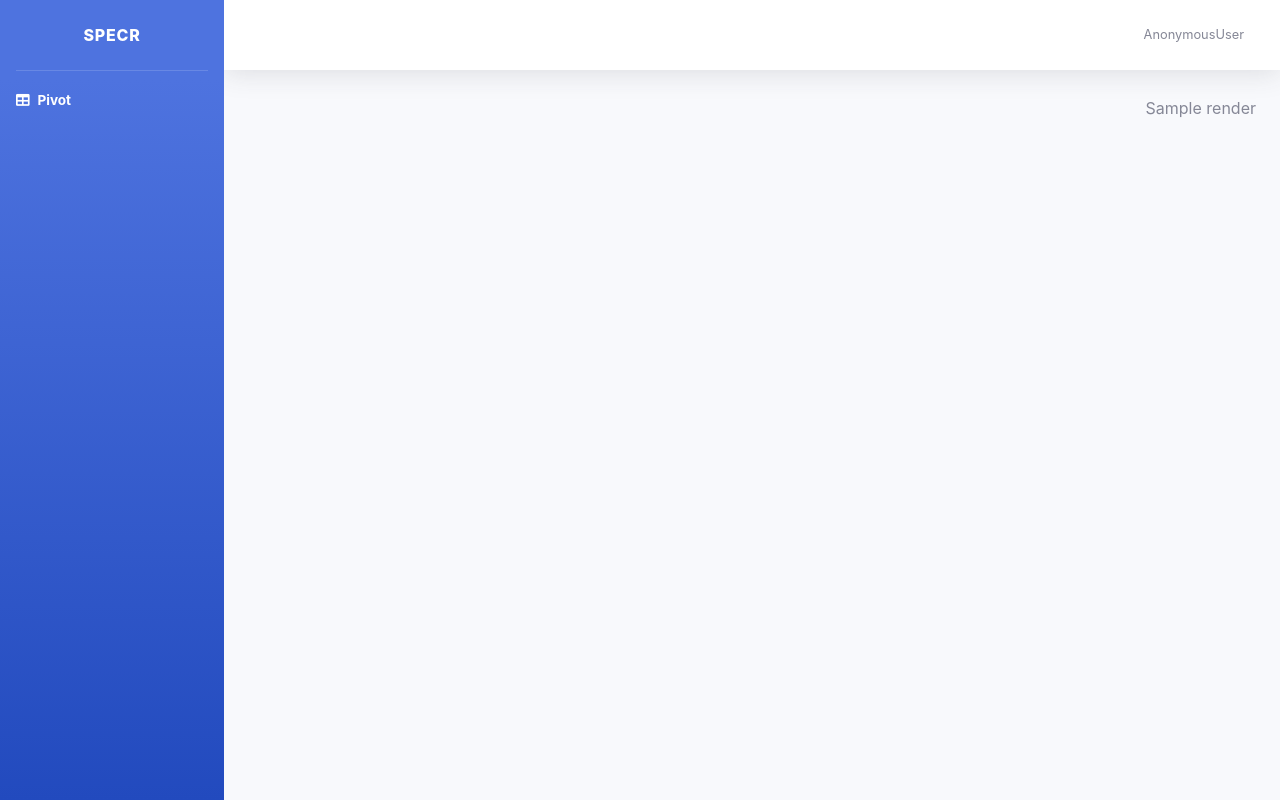
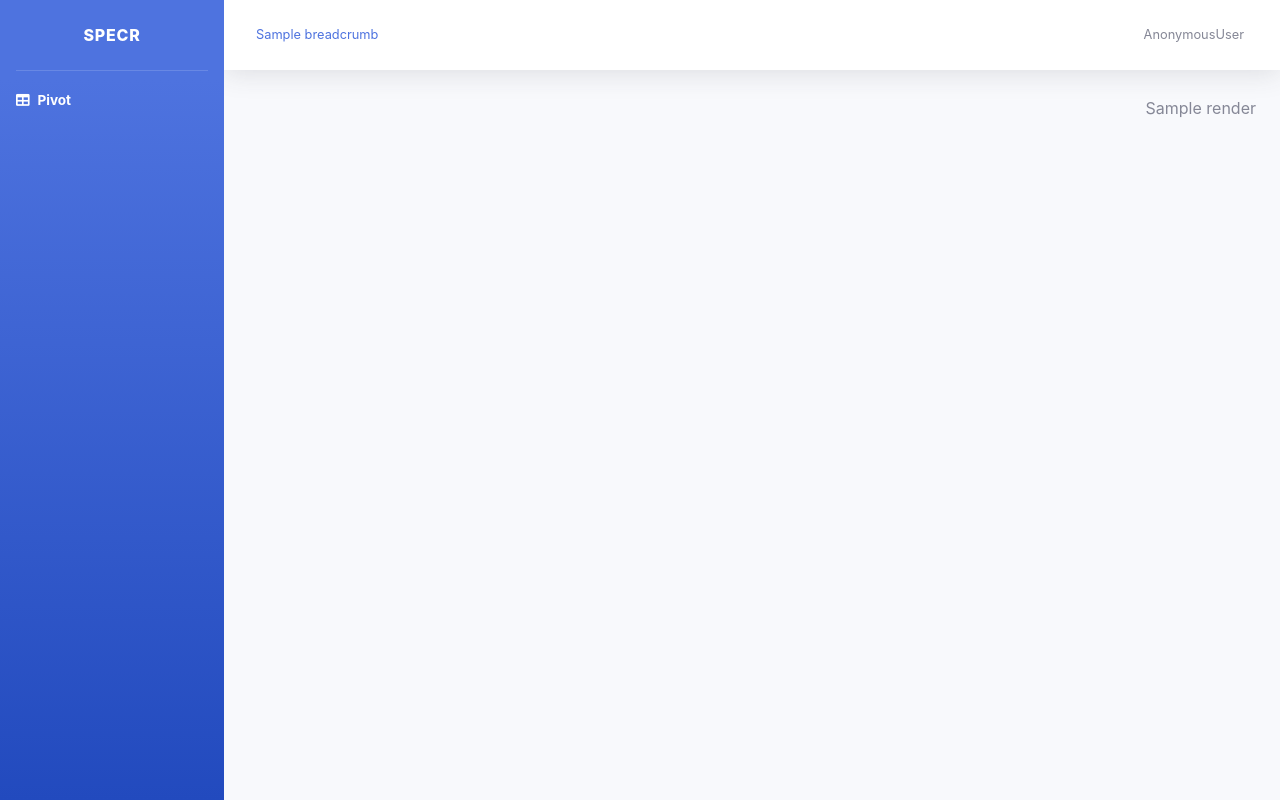
Before and after one commit to oreilm49/scrapy-django-ecommerce-analysis-tool, a Django app: template dashboard/templates/dashboard_base.html in a window 1280 px wide. Run offline with Django 3.2, Linux system fonts and the light colour scheme; the template is opened without the code that fills it: most values are stand-ins (such as "Sample title", 1, 10 or a date in 2020); some libraries are stand-ins or nearby versions.

Commit message:
improved breadcrumb formatting

```diff
--- a/dashboard/templates/includes/breadcrumbs.html
+++ b/dashboard/templates/includes/breadcrumbs.html
@@ -1,5 +1,5 @@
 <nav aria-label="breadcrumb">
-  <ol class="breadcrumb text-gray-600 small">
+  <ol class="breadcrumb text-gray-600 small" style="margin: 0; background-color: white;">
       {% for breadcrumb in breadcrumbs %}
           <li class="breadcrumb-item {% if breadcrumb.active %}active{% endif %}">
               <a href="{% if breadcrumb.active %}#{% else %}{{ breadcrumb.url }}{% endif %}">{{ breadcrumb.name }}</a>
--- a/dashboard/templates/includes/topbar.html
+++ b/dashboard/templates/includes/topbar.html
@@ -4,6 +4,8 @@
     <button id="sidebarToggleTop" class="btn btn-link d-md-none rounded-circle mr-3">
         <i class="fa fa-bars"></i>
     </button>
+
+    {% include 'includes/breadcrumbs.html' %}
 
     <!-- Topbar Navbar -->
     <ul class="navbar-nav ml-auto">
```
